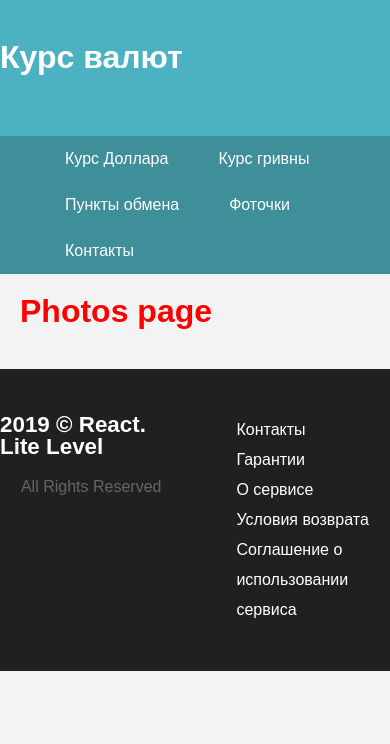
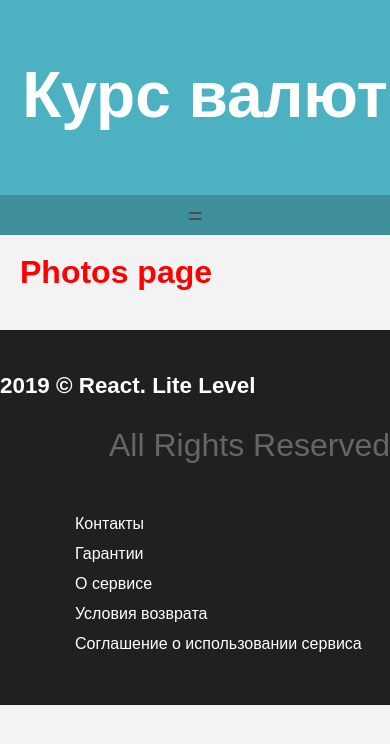
Before and after one commit to Ervin156/exchange_rate_website, a React (Create React App) app: page /photos in a window 390 px wide. Shown: the top 744 px of the page. Built offline with nearby package versions, Linux system fonts and the light colour scheme; no server answers.

Commit message:
adaptation added

```diff
--- a/src/components/App.css
+++ /dev/null
@@ -1,100 +0,0 @@
-article,
-aside,
-details,
-figcaption,
-figure,
-footer,
-header,
-hgroup,
-menu,
-nav,
-section {
-    display: block;
-}
-
-body {
-    line-height: 1;
-    margin: 0;
-    font-family: 'Roboto Condenced', sans-serif;
-    font-size: 16px;
-    background: #f3f3f3;
-    color: #666;
-}
-
-ol,
-ul {
-    list-style: none;
-}
-
-blockquote,
-q {
-    quotes: none;
-}
-
-blockquote:before,
-blockquote:after,
-q:before,
-q:after {
-    content: '';
-    content: none;
-}
-
-table {
-    border-collapse: collapse;
-    border-spacing: 0;
-}
-
-.skin_color {
-    color: #487922;
-}
-
-.container {
-    max-width: 1200px;
-    margin: auto;
-}
-
-h1,
-h2,
-h3,
-h4,
-h5,
-h6 {
-    font-family: 'Oswald', sans-serif;
-}
-
-h1 {
-    font-size: 2rem;
-}
-
-h3 {
-    font-size: 1.6rem;
-}
-
-a:hover,
-a:focus,
-a:active {
-    color: #487922;
-    text-decoration: none;
-}
-
-main,
-.site-content {
-    background-color: #ffff;
-    box-shadow: 0 2px 4px 0 rgba(0, 0, 0, .08);
-    padding: 30px 20px;
-}
-
-.flex-container {
-    display: flex;
-    flex-direction: row;
-    flex-wrap: nowrap;
-    justify-content: center;
-    align-content: stretch;
-    align-items: flex-start;
-}
-
-.flex-item {
-    order: 0;
-    flex: 1 1 auto;
-    align-self: auto;
-}
--- a/src/components/App.js
+++ b/src/components/App.js
@@ -3,7 +3,7 @@ import React from 'react';
 import Header from './Header/Header';
 import Main from './Main/Main';
 import Footer from './Footer/Footer';
-import './App.css';
+import './App.scss';
 
 
 class App extends React.Component {
--- /dev/null
+++ b/src/components/App.scss
@@ -0,0 +1,111 @@
+article,
+aside,
+details,
+figcaption,
+figure,
+footer,
+header,
+hgroup,
+menu,
+nav,
+section {
+  display: block;
+}
+
+body {
+  line-height: 1;
+  margin: 0;
+  font-family: "Roboto Condenced", sans-serif;
+  font-size: 16px;
+  background: #f3f3f3;
+  color: #666;
+}
+
+ol,
+ul {
+  list-style: none;
+}
+
+blockquote,
+q {
+  quotes: none;
+}
+
+blockquote:before,
+blockquote:after,
+q:before,
+q:after {
+  content: "";
+  content: none;
+}
+
+table {
+  border-collapse: collapse;
+  border-spacing: 0;
+}
+
+.skin_color {
+  color: #487922;
+}
+
+.container {
+  max-width: 1100px;
+  margin: auto;
+}
+
+h1,
+h2,
+h3,
+h4,
+h5,
+h6 {
+  font-family: "Oswald", sans-serif;
+}
+
+h1 {
+  font-size: 2rem;
+}
+
+h3 {
+  font-size: 1.6rem;
+}
+
+a:hover,
+a:focus,
+a:active {
+  color: #487922;
+  text-decoration: none;
+}
+
+main,
+.site-content {
+  background-color: #ffff;
+  box-shadow: 0 2px 4px 0 rgba(0, 0, 0, 0.08);
+  padding: 30px 20px;
+}
+
+.flex-container {
+  display: flex;
+  flex-direction: row;
+  flex-wrap: nowrap;
+  justify-content: center;
+  align-content: stretch;
+  align-items: flex-start;
+}
+
+.flex-item {
+  order: 0;
+  flex: 1 1 auto;
+  align-self: auto;
+}
+@media (max-width: 828px) {
+  h3 {
+    font-size: 3rem;
+  }
+  .flex-container {
+    flex-wrap: wrap;
+  }
+  .flex-item {
+    width: 100%;
+  }
+}
--- a/src/components/Header/Header.scss
+++ b/src/components/Header/Header.scss
@@ -6,6 +6,15 @@ header {
   }
 
   .site-title {
+    margin-left: 20px;
     color: #ffff;
   }
+  @media screen and (max-width:828px){
+    .main-header {
+      text-align: center;
+      .site-title{
+        font-size: 4rem;
+      }
+    }
+  }
 }
--- a/src/components/Main/rateUAH/RateUAH.scss
+++ b/src/components/Main/rateUAH/RateUAH.scss
@@ -7,3 +7,9 @@
   display: flex;
   justify-content: space-between;
 }
+@media(max-width:828px){
+  .block .currency-buy,
+  .block .currency-sale {
+    font-size: 3rem;
+  }
+}
--- a/src/components/Main/rateUSD/Rate/Rate.scss
+++ b/src/components/Main/rateUSD/Rate/Rate.scss
@@ -6,11 +6,9 @@
   background: #ededed;
   margin: 20px;
 }
-
 .block div {
   margin-bottom: 20px;
 }
-
 .block .currency-in,
 .block .currency-out {
   font-size: 1.3rem;
@@ -22,7 +20,28 @@
   font-size: 1.3rem;
   font-weight: bold;
 }
-.rate-header{
+.rate-header {
   display: flex;
   justify-content: space-between;
 }
+@media (max-width: 828px) {
+  .block .currency-in,
+  .block .currency-out {
+    font-size: 3rem;
+  }
+  .currency-name {
+    // font-family: 'Oswald';
+    font-size: 3rem;
+    font-weight: bold;
+  }
+  p{
+    font-size: 2rem;
+
+  }
+  .rate-header{
+    flex-direction: column;
+    h3{
+      text-align: center;
+    }
+  }
+}
--- a/src/components/Main/weather/Weather.scss
+++ b/src/components/Main/weather/Weather.scss
@@ -46,3 +46,27 @@
     color: #8a6aff;
   }
 }
+@media screen and (max-width: 828px) {
+  .weather {
+    align-self: center;
+    width: 95%;
+    position: relative;
+    h1{
+      font-size: 30px;
+
+    }
+    li{
+      i{
+        font-size: 30px;
+      }
+    }
+    img {
+      position: absolute;
+      // -webkit-transition: all 1s ease-out;
+      height: 150px;
+      width: 150px;
+      left: 350px;
+      top: 100px;
+    }
+  }
+}
--- a/src/components/Nav/Nav.js
+++ b/src/components/Nav/Nav.js
@@ -6,21 +6,21 @@ class Nav extends React.Component {
 
     render() {
         return (
-            <div className='nav'>
                 <div className="header-nav">
                     <div className="container">
                         <nav>
-                            <ul>
-
+                            <input type="checkbox" id="checkbox-menu" />
+                            <label htmlFor="checkbox-menu">
+                                <ul className="menu touch">
                                     <li><NavLink to="/">Курс Доллара</NavLink></li>
                                     <li><NavLink to="/rateUAH">Курс гривны</NavLink></li>
                                     <li><NavLink to="/points">Пункты обмена</NavLink></li>
                                     <li><NavLink to="/photos">Фоточки</NavLink></li>
                                     <li><NavLink to="/contacts">Контакты</NavLink></li>
-
                                 </ul>
+                                <span className="toggle">=</span>
+                            </label>
                         </nav>
-                    </div>
                     </div>
                 </div>
         )
--- a/src/components/Nav/Nav.scss
+++ b/src/components/Nav/Nav.scss
@@ -1,10 +1,26 @@
 .header-nav {
   background: #3f8f9b;
+  nav {
+    margin: 0 auto;
+    // max-width: 1100px;
+    width: 100%;
+  }
+  #checkbox-menu,
+  .toggle {
+    display: none;
+  }
+  .menu {
+    padding: 0;
+    margin: 0;
+    height: 50px;
+    display: flex;
+    flex-direction: row;
+    align-items: center;
     li {
       display: inline-block;
       padding: 15px 25px 15px;
-        transition: all 0.3s ease-in;
-        a{
+      transition: all 0.1s ease-in;
+      a {
         color: #ffff;
         text-decoration: none;
         display: block;
@@ -14,3 +30,55 @@
       background: #53bfcf;
     }
   }
+
+  @media screen and (max-width:828px) {
+    .toggle {
+        clear: both;
+        display: block;
+        text-align: center;
+        font-size: 26px;
+        line-height: 40px;
+        width: 100%;
+        color: #4b4b4b;
+        background:  #3f8f9b;
+        transition: all 0.1s linear;
+    }
+    .toggle:hover{
+        background: #53bfcf;
+    }
+    label .touch li {
+      opacity: 1;
+      visibility: hidden;
+      transition: all 0.15s linear;
+    }
+    #checkbox-menu:checked + label .touch li {
+      opacity: 1;
+      visibility: initial;
+      transition: all 0.5s linear;
+    }
+    #checkbox-menu:checked + label .touch{
+      height: 350px;
+    }
+    .menu {
+      display: flex;
+      flex-direction: column;
+      justify-content: space-around;
+      height: 0;
+      transition: height 0.2s linear;
+    }
+    .menu li {
+      justify-content: center;
+      display: flex;
+      align-self: center;
+      width: 80%;
+      border-radius: 5px;
+      opacity: 0;
+      visibility: hidden;
+    }
+    .menu li a {
+      font-size: 30px;
+      width: 95%;
+      text-align: center;
+    }
+  }
+}
--- a/src/index.css
+++ b/src/index.css
@@ -1,5 +1,6 @@
 body {
   margin: 0;
+  overflow-x: hidden;
   font-family: -apple-system, BlinkMacSystemFont, 'Segoe UI', 'Roboto', 'Oxygen',
     'Ubuntu', 'Cantarell', 'Fira Sans', 'Droid Sans', 'Helvetica Neue',
     sans-serif;
```
Lines whose indentation alone changed are shown as unchanged.
